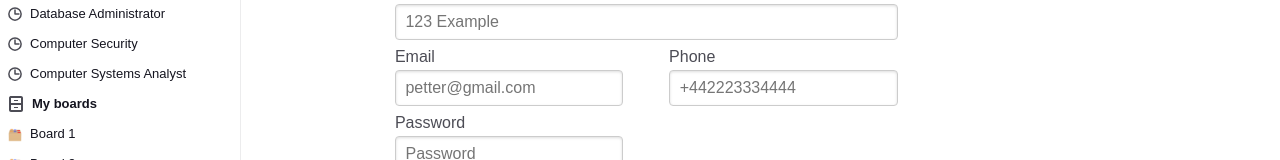
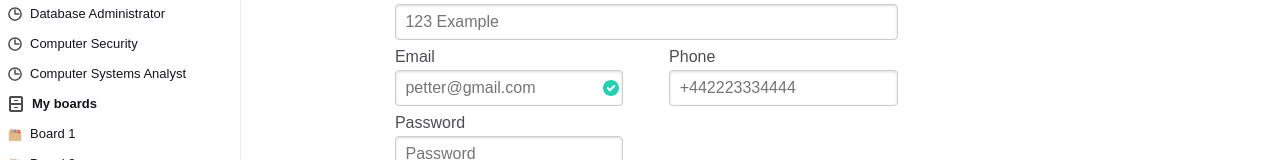
Before and after one commit to crystel1996/test-frontends, a React (Create React App) app in the folder front/: page / in a window 1280 px wide. Shown: the part 454-614 px from the top of the page. Built offline with nearby package versions, Linux system fonts and the light colour scheme.

Commit message:
add check button

```diff
--- a/front/src/Components/Information/Information.tsx
+++ b/front/src/Components/Information/Information.tsx
@@ -1,6 +1,7 @@
 import React, { FC } from 'react';
 import { InformationComponentInterface } from './interface';
 import profile_picture from './../../Assets/profile-picture.png'
+import icon_check from './../../Assets/icon_badge_check.svg'
 import style from './style.module.css'
 import classNames from 'classnames';
 
@@ -42,7 +43,11 @@ export const Information: FC<InformationComponentInterface> = () => {
                             <div>
                                 <div className='pure-u-12-24'>
                                     <label htmlFor='email'>Email</label>
-                                    <input type="email" className='pure-u-20-24' id="email" placeholder="petter@gmail.com" />
+                                    <div style={{ display: 'flex', alignItems: 'center' }}>
+                                        <input type="email" className='pure-u-20-24' id="email" placeholder="petter@gmail.com" />
+                                        <img className={style.checkInputSuccess} src={icon_check} alt="success" />
+                                    </div>
+
                                 </div>
                                 <div className='pure-u-12-24'>
                                     <label htmlFor='phone'>Phone</label>
--- a/front/src/Components/Information/style.module.css
+++ b/front/src/Components/Information/style.module.css
@@ -27,6 +27,11 @@ label {
     font-size: 110%;
 }
 
+.checkInputSuccess {
+    margin-left: -20px;
+    align-items: center;
+}
+
 .primary {
     color: #1688FE;
 }
```
Also changed, not shown: front/src/Assets/icon_badge_check.svg (added).
